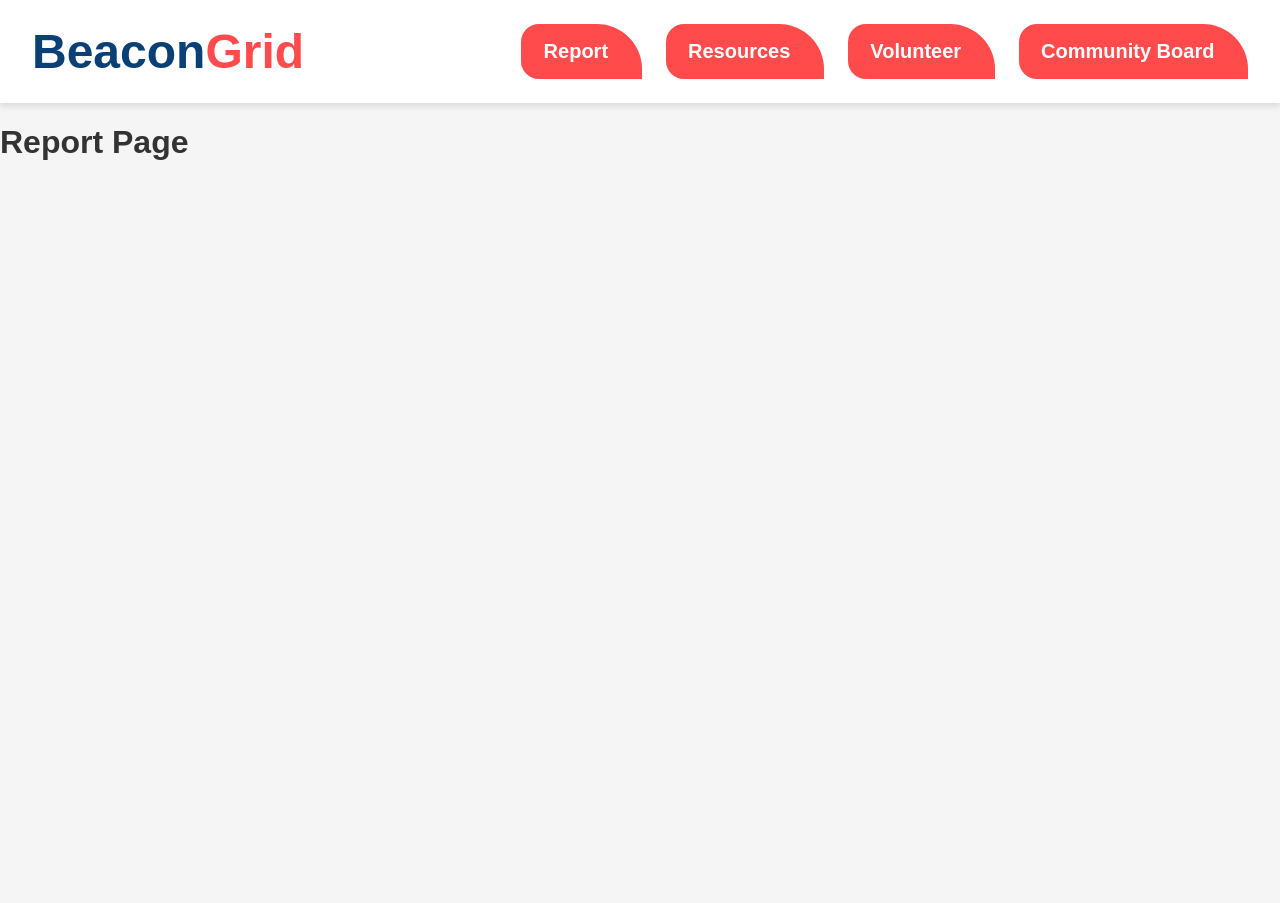
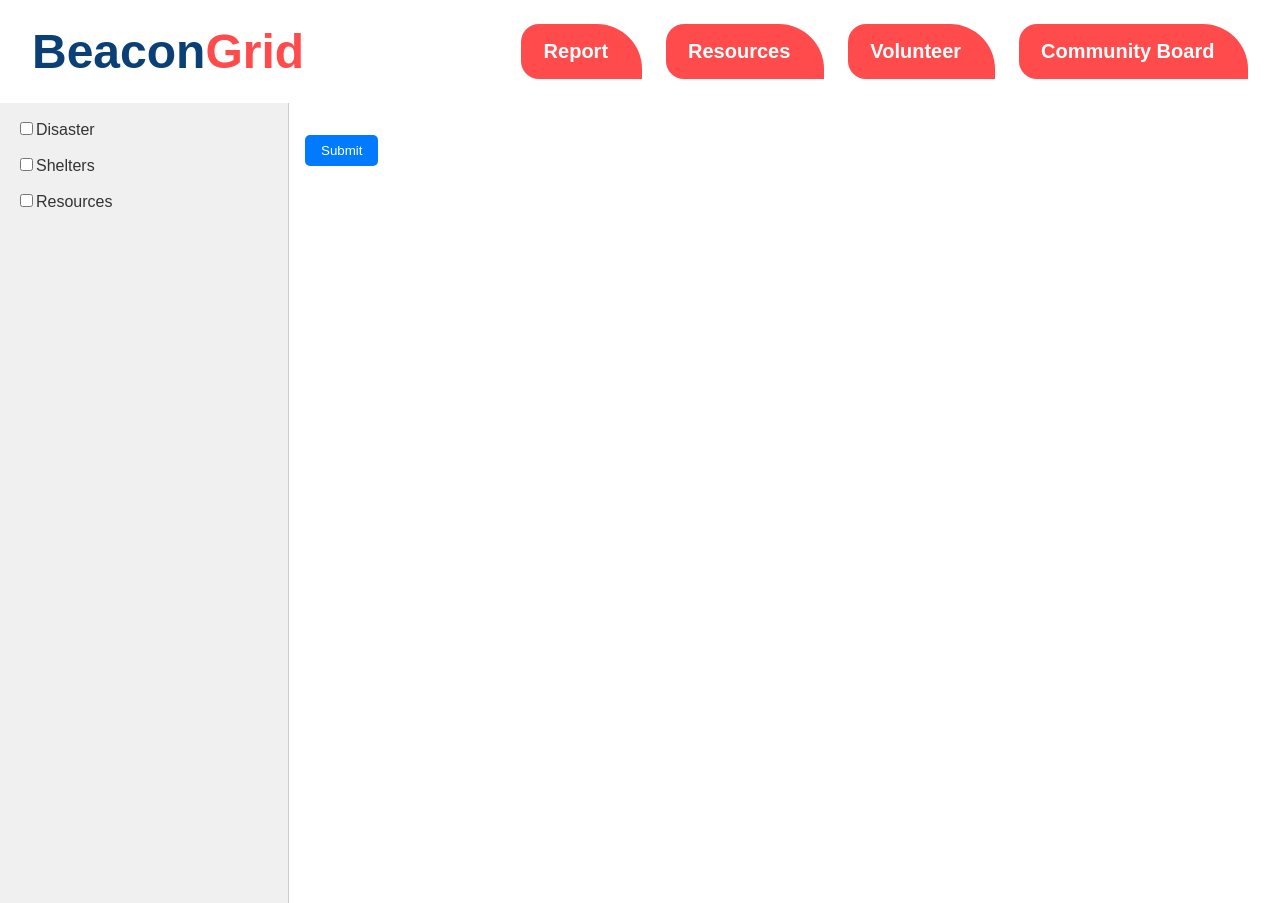
Before and after one commit to Ravencrest-01/CrowdSourced-Disaster-Relief, a React (Create React App) app in the folder frontend/: page /report in a window 1280 px wide. Before the commit the page ends 800 px from the top, so only its background shows below. Built offline with nearby package versions, Linux system fonts and the light colour scheme.

Commit message:
Report Page

```diff
--- a/frontend/src/components/ReportPage.js
+++ b/frontend/src/components/ReportPage.js
@@ -1,5 +1,243 @@
-import React from "react";
+import React , { useState }from "react";
+import "../styles/reportPage.css";
 
-const ReportPage = () => <div><h1>Report Page</h1></div>;
+const ReportPage = () => {
+    const [checkedForms, setCheckedForms] = useState({
+        disaster: false,
+        shelters: false,
+        resources: false,
+    });
+
+    const [formData, setFormData] = useState({
+        disaster:{},
+        shelters:{},
+        resources:{},
+    });
+
+    const handleCheckboxChange = (e) => {
+        const {name, checked} = e.target;
+        setCheckedForms({ ...checkedForms, [name]: checked});
+    };
+
+    const handleInputChange = (formType, field, value) => {
+        setFormData((prevData) => ({
+            ...prevData,
+            [formType]: {
+                ...prevData[formType],
+                [field]: value,
+            },
+        }));
+    };
+
+    const handleSubmit = (e) => {
+        e.preventDefault();
+        console.log("Submitting Data",formData);
+        fetch("/api/report", {
+            method: "POST",
+            headers: {
+                "Content-Type": "application/json",
+            },
+            body: JSON.stringify(formData),
+        })
+
+        .then((response) => {
+            if(response.ok){
+                console.log("Data submitted successfully");
+            }
+            else {
+                console.error("Failed to submit data");
+            }
+        })
+        .catch((error) => console.error("Error:", error));
+    };
+
+    return (
+        <div className="report-page">
+            <div className="sidebar">
+                <label>
+                    <input
+                        type="checkbox"
+                        name="disaster"
+                        checked={checkedForms.disaster}
+                        onChange={handleCheckboxChange}
+                    />
+                    Disaster
+                </label>
+                <label>
+                    <input
+                        type="checkbox"
+                        name="shelters"
+                        checked={checkedForms.shelters}
+                        onChange={handleCheckboxChange}
+                    />
+                    Shelters
+                </label>
+                <label>
+                    <input
+                        type="checkbox"
+                        name="resources"
+                        checked={checkedForms.resources}
+                        onChange={handleCheckboxChange}
+                    />
+                    Resources
+                </label>
+            </div>
+            <form className="form-container" onSubmit={handleSubmit}>
+                {checkedForms.disaster && (
+                    <div className="form-section">
+                        <h3>Disaster Form</h3>
+                        <label>
+                            Type of Disaster:
+                            <input
+                                type="text"
+                                onChange={(e) =>
+                                    handleInputChange("disaster", "type", e.target.value)
+                                }
+                            />
+                        </label>
+                        <label>
+                            Description (Severity):
+                            <input
+                                type="text"
+                                onChange={(e) =>
+                                    handleInputChange("disaster", "severity", e.target.value)
+                                }
+                            />
+                        </label>
+                        <label>
+                            Location (Locality and City):
+                            <input
+                                type="text"
+                                onChange={(e) =>
+                                    handleInputChange("disaster", "location", e.target.value)
+                                }
+                            />
+                        </label>
+                        <label>
+                            State:
+                            <input
+                                type="text"
+                                onChange={(e) =>
+                                    handleInputChange("disaster", "state", e.target.value)
+                                }
+                            />
+                        </label>
+                        <label>
+                            Image (Optional):
+                            <input
+                                type="file"
+                                onChange={(e) =>
+                                    handleInputChange("disaster", "image", e.target.files[0])
+                                }
+                            />
+                        </label>
+                    </div>
+                )}
+                {checkedForms.shelters && (
+                    <div className="form-section">
+                        <h3>Shelters Form</h3>
+                        <label>
+                            Address of Location:
+                            <input
+                                type="text"
+                                onChange={(e) =>
+                                    handleInputChange("shelters", "address", e.target.value)
+                                }
+                            />
+                        </label>
+                        <label>
+                            Type of Shelter (Tent, Building, Warehouse):
+                            <input
+                                type="text"
+                                onChange={(e) =>
+                                    handleInputChange("shelters", "type", e.target.value)
+                                }
+                            />
+                        </label>
+                        <label>
+                            Location (Locality and City):
+                            <input
+                                type="text"
+                                onChange={(e) =>
+                                    handleInputChange("shelters", "location", e.target.value)
+                                }
+                            />
+                        </label>
+                        <label>
+                            State:
+                            <input
+                                type="text"
+                                onChange={(e) =>
+                                    handleInputChange("shelters", "state", e.target.value)
+                                }
+                            />
+                        </label>
+                        <label>
+                            Image (Optional):
+                            <input
+                                type="file"
+                                onChange={(e) =>
+                                    handleInputChange("shelters", "image", e.target.files[0])
+                                }
+                            />
+                        </label>
+                    </div>
+                )}
+                {checkedForms.resources && (
+                    <div className="form-section">
+                        <h3>Resources Form</h3>
+                        <label>
+                            Address of Location:
+                            <input
+                                type="text"
+                                onChange={(e) =>
+                                    handleInputChange("resources", "address", e.target.value)
+                                }
+                            />
+                        </label>
+                        <label>
+                            Type of Resource (Food, Water, Blanket, Chargers):
+                            <input
+                                type="text"
+                                onChange={(e) =>
+                                    handleInputChange("resources", "type", e.target.value)
+                                }
+                            />
+                        </label>
+                        <label>
+                            Location (Locality and City):
+                            <input
+                                type="text"
+                                onChange={(e) =>
+                                    handleInputChange("resources", "location", e.target.value)
+                                }
+                            />
+                        </label>
+                        <label>
+                            State:
+                            <input
+                                type="text"
+                                onChange={(e) =>
+                                    handleInputChange("resources", "state", e.target.value)
+                                }
+                            />
+                        </label>
+                        <label>
+                            Image (Optional):
+                            <input
+                                type="file"
+                                onChange={(e) =>
+                                    handleInputChange("resources", "image", e.target.files[0])
+                                }
+                            />
+                        </label>
+                    </div>
+                )}
+                <button type="submit">Submit</button>
+            </form>
+        </div>
+    );
+
+};
 
 export default ReportPage;
--- /dev/null
+++ b/frontend/src/styles/reportPage.css
@@ -0,0 +1,51 @@
+.report-page {
+    display: flex;
+    height: 100vh;
+}
+
+.sidebar {
+    width: 20%;
+    padding: 1rem;
+    background-color: #f0f0f0;
+    border-right: 1px solid #ccc;
+}
+
+.sidebar label {
+    display: block;
+    margin-bottom: 1rem;
+    font-size: 1rem;
+    cursor: pointer;
+}
+
+.form-container {
+    flex: 1;
+    padding: 1rem;
+    overflow-y: auto; /* Makes the form-container scrollable */
+    background-color: #ffffff;
+}
+
+.form-section {
+    margin-bottom: 1rem;
+    padding: 1rem;
+    border: 1px solid #ccc;
+    border-radius: 5px;
+    background-color: #f9f9f9;
+}
+
+.form-section:not(:last-child) {
+    margin-bottom: 1.5rem;
+}
+
+button {
+    margin-top: 1rem;
+    padding: 0.5rem 1rem;
+    background-color: #007bff;
+    color: white;
+    border: none;
+    border-radius: 5px;
+    cursor: pointer;
+}
+
+button:hover {
+    background-color: #0056b3;
+}
```
